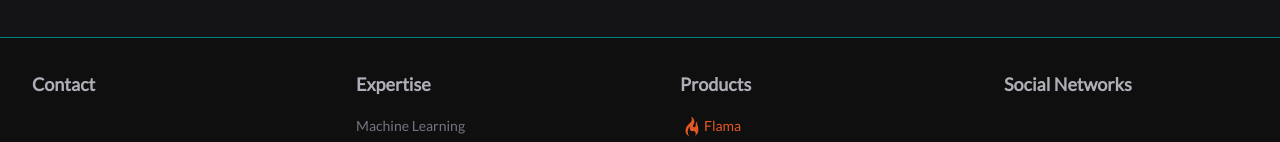
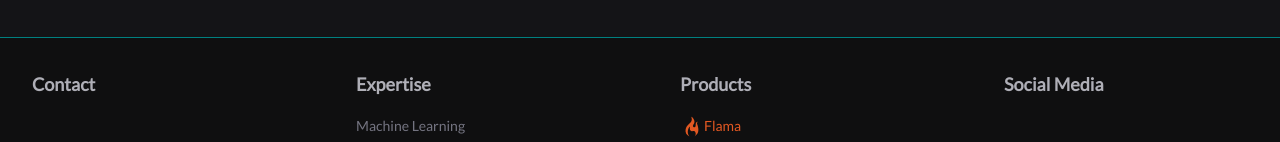
Before and after one commit to vortico/vortico-site, a Next.js app: page / in a window 1280 px wide. Shown: the part 3604-3746 px from the top of the page. Built offline with nearby package versions, Linux system fonts and the light colour scheme.

Commit message:
:recycle: Change network by media

```diff
--- a/src/components/Footer.tsx
+++ b/src/components/Footer.tsx
@@ -95,7 +95,7 @@ function Products() {
 function SocialNetworks() {
   return (
     <div className="space-y-4">
-      <h2 className="text-lg font-semibold text-primary-100">Social Networks</h2>
+      <h2 className="text-lg font-semibold text-primary-100">Social Media</h2>
       <ul></ul>
     </div>
   )
```
